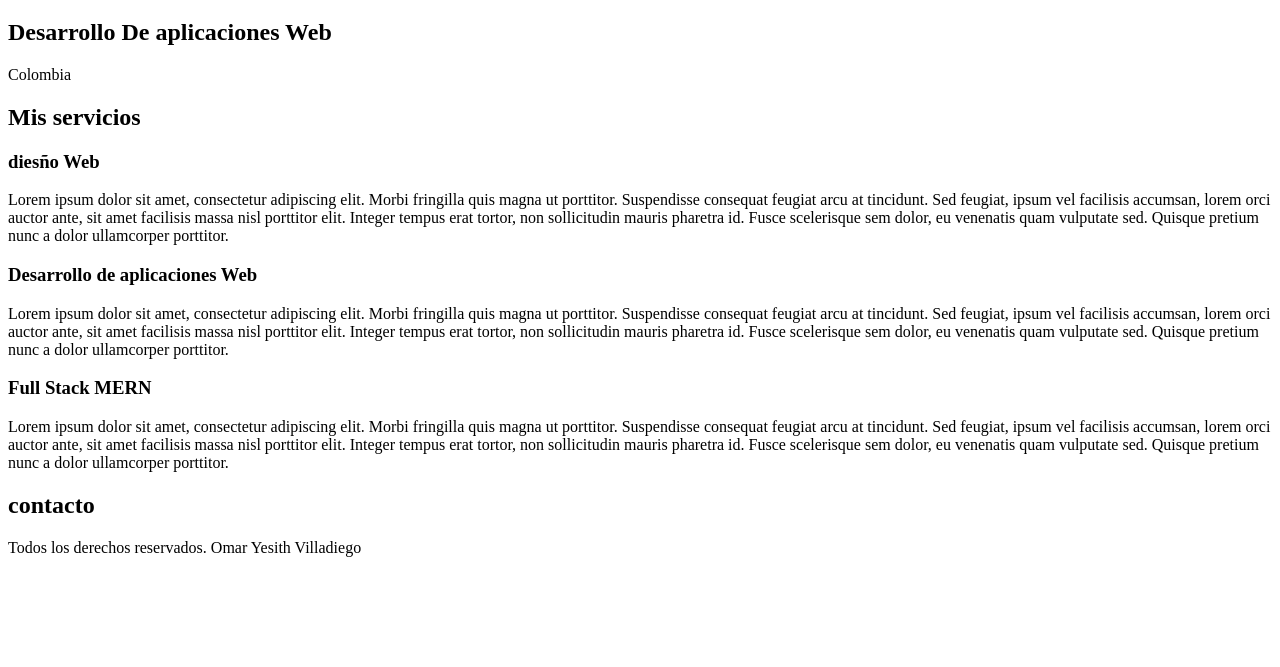
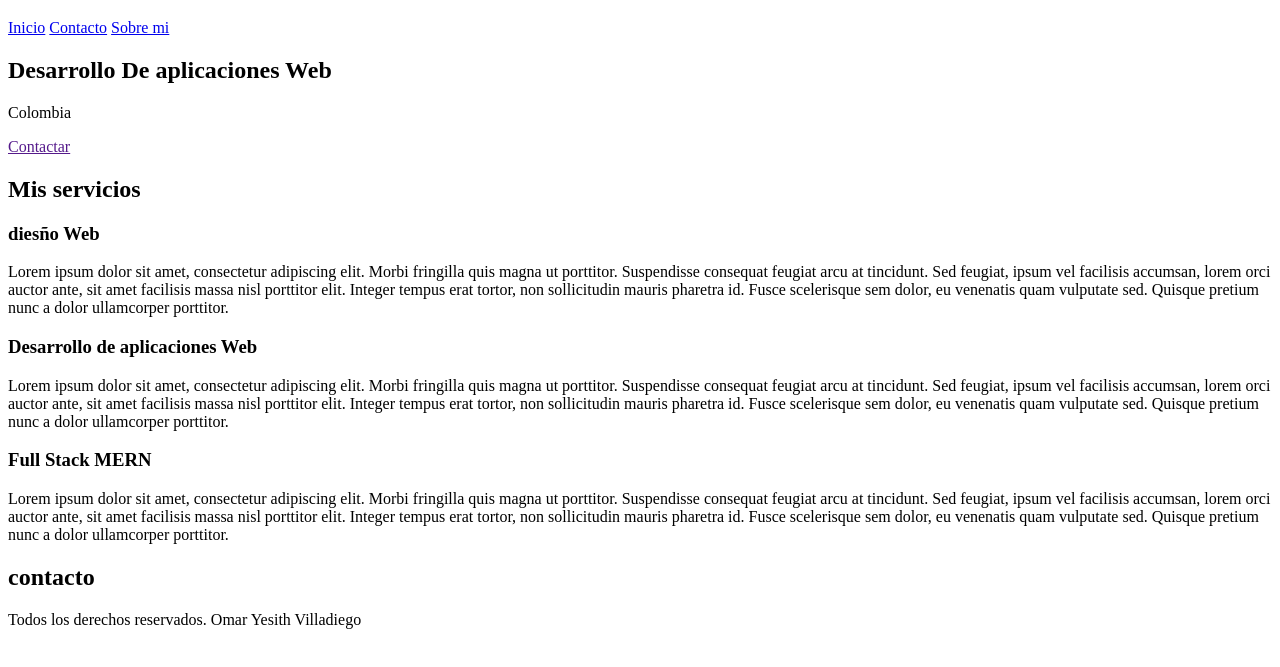
Before and after one commit to omaryesithvilladiego/Freelancer-html-css, a plain HTML site: page index.html in a window 1280 px wide. Shown: the part 61-728 px from the top of the page. Drawn offline with Linux system fonts and the light colour scheme.

Commit message:
add navigation pages

```diff
--- a/index.html
+++ b/index.html
@@ -12,9 +12,17 @@
         <h1>Omar Yesith Villadiego Carrascal</h1>
     </header>
 
+    <nav>
+        <a href="/pages/home.html">Inicio</a>
+        <a href="/pages/contact.html">Contacto</a>
+        <a href="/pages/about.html">Sobre mi</a>
+    </nav>
+
     <section>
         <h2>Desarrollo De aplicaciones Web</h2>
         <p>Colombia</p>
+
+        <a href="">Contactar</a>
     </section>
 
     <main>
```
Also changed, not shown: pages/about.html (added), pages/contact.html (added), pages/home.html (added).
